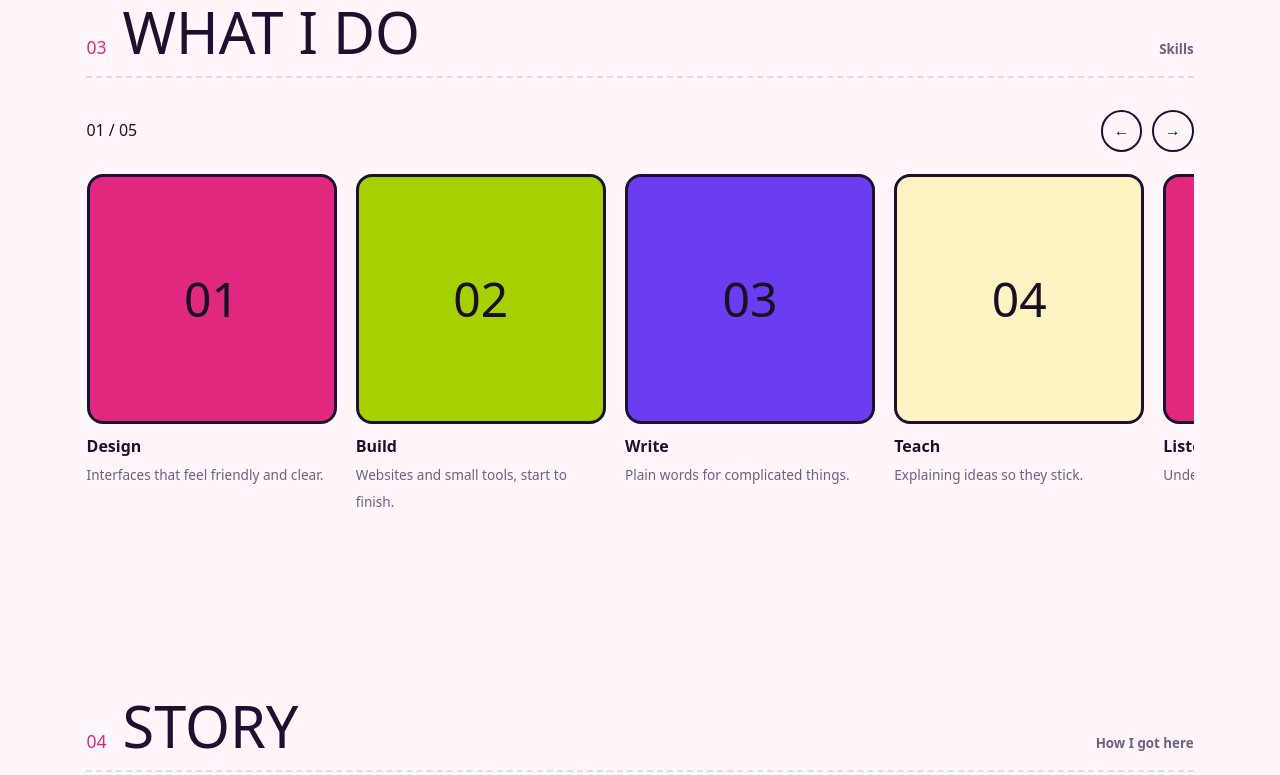
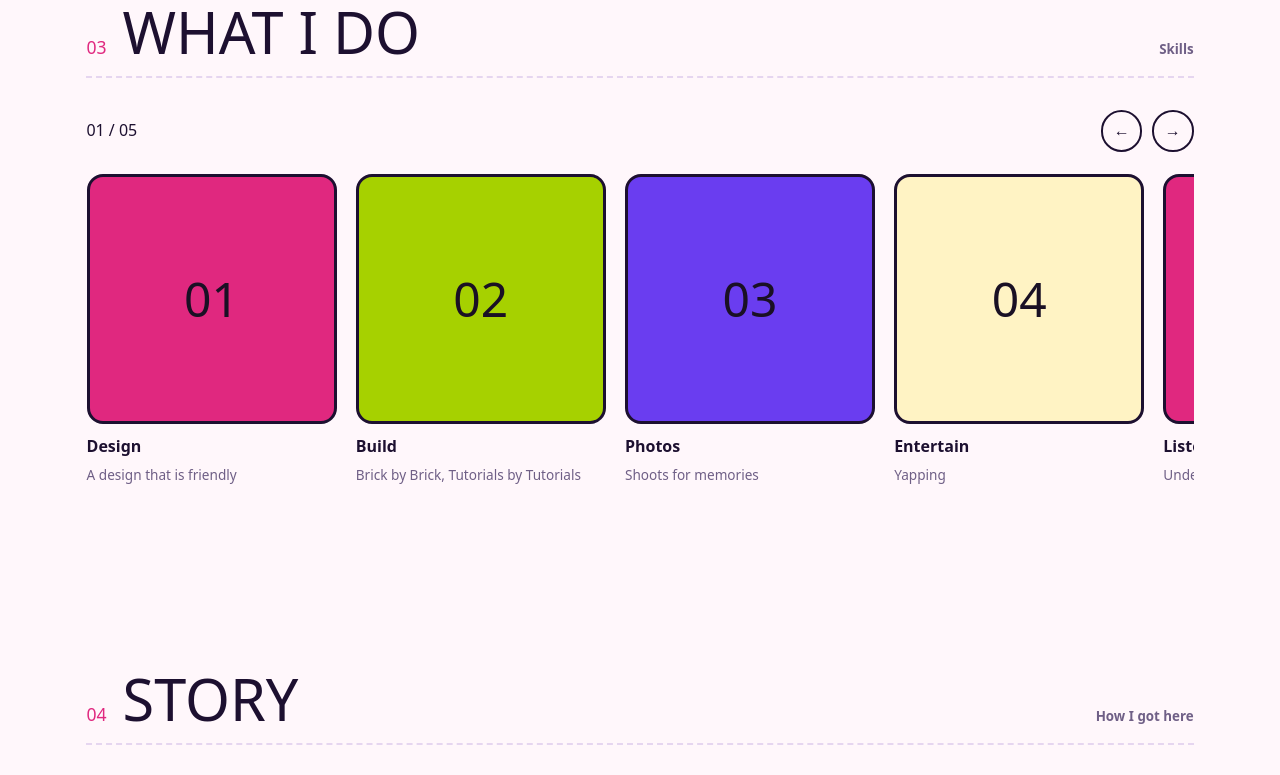
Before and after one commit to Narobian/Checker, a plain HTML site: page index.html in a window 1280 px wide. Shown: the part 2000-2775 px from the top of the page. Drawn offline with Linux system fonts and the light colour scheme; a web font is replaced by a local one.

Commit message:
Update index.html

```diff
--- a/index.html
+++ b/index.html
@@ -239,7 +239,7 @@ footer a{color:var(--ink);margin:0 .6rem;text-decoration:underline wavy var(--pi
 
   // songs carousel
   var cols=['var(--pink)','var(--lime)','var(--violet)','var(--sticker)'],tr=document.getElementById('track'),h='';
-  var items=[['Design','Interfaces that feel friendly and clear.'],['Build','Websites and small tools, start to finish.'],['Write','Plain words for complicated things.'],['Teach','Explaining ideas so they stick.'],['Listen','Understanding the problem first.']];
+  var items=[['Design','A design that is friendly'],['Build','Brick by Brick, Tutorials by Tutorials'],['Photos','Shoots for memories'],['Entertain','Yapping'],['Listen','Understanding the problem first.']];
   items.forEach(function(it,i){h+='<div class="song"><div class="cover" style="background:'+cols[i%4]+'">0'+(i+1)+'</div><p>'+it[0]+'</p><span>'+it[1]+'</span></div>'});
   tr.innerHTML=h;
   var idx=document.getElementById('idx');
```
